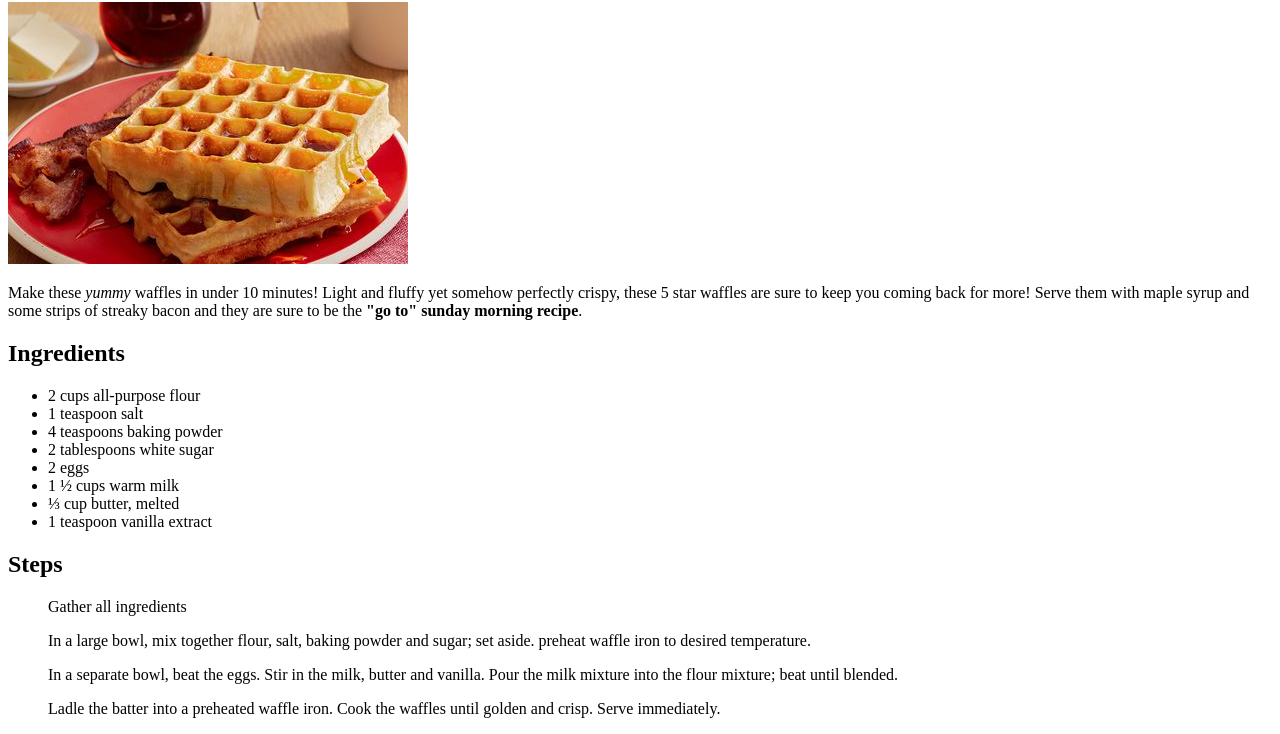
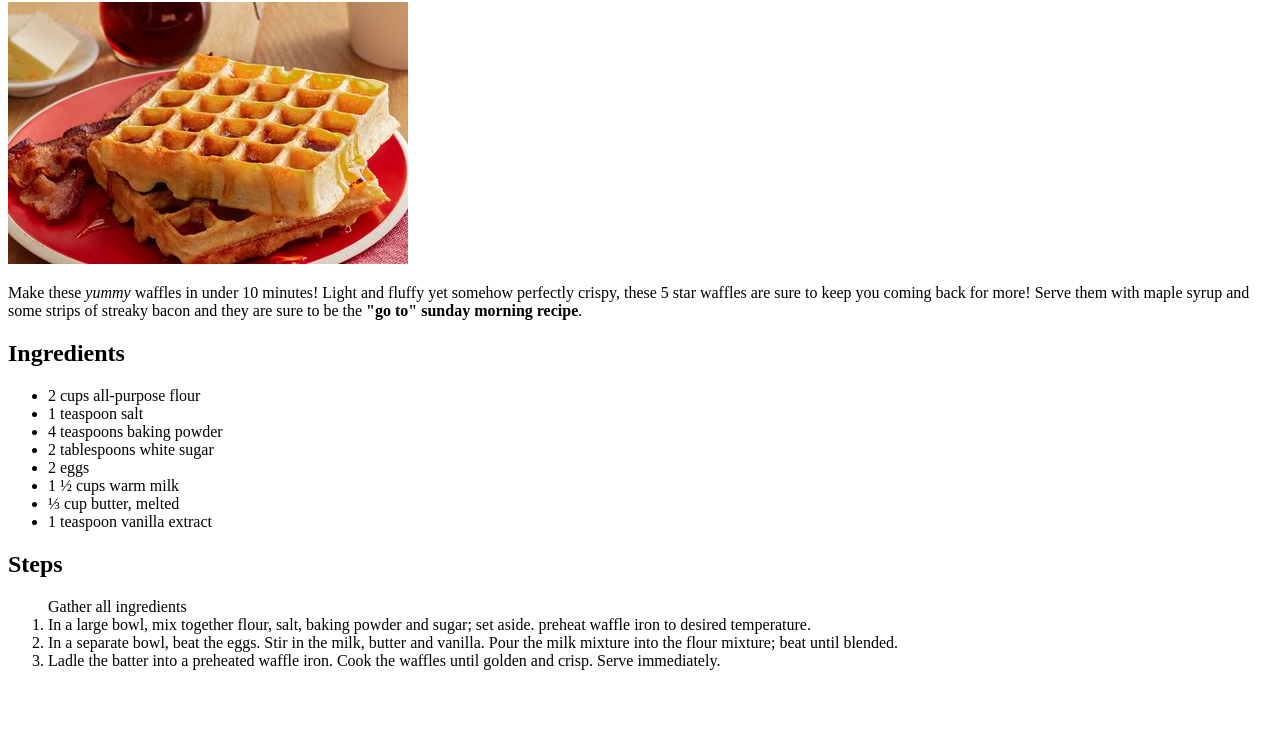
Before and after one commit to fernando-fiddymont/odin-recipes, a plain HTML site: page recipes/waffles.html in a window 1280 px wide. Shown: the part 78-812 px from the top of the page. Drawn offline with Linux system fonts and the light colour scheme.

Commit message:
Fix to ordered list in steps section

```diff
--- a/recipes/waffles.html
+++ b/recipes/waffles.html
@@ -23,20 +23,17 @@
                 <li>⅓ cup butter, melted</li>
                 <li>1 teaspoon vanilla extract</li>
             </ul>
+
         <h2>Steps</h2>
-            <ol>Gather all ingredients</ol>
             <ol>
-                In a large bowl, mix together flour, salt, baking powder and sugar; set aside.
-                preheat waffle iron to desired temperature.
+                <il>Gather all ingredients</li>
+                <li>In a large bowl, mix together flour, salt, baking powder and sugar; set aside.
+                    preheat waffle iron to desired temperature.
+                </li>
+                <li>In a separate bowl, beat the eggs. Stir in the milk, butter and vanilla. Pour
+                    the milk mixture into the flour mixture; beat until blended. </li>
+                <li>Ladle the batter into a preheated waffle iron. Cook the waffles until golden and crisp.
+                    Serve immediately. </li>
             </ol>
-            <ol>
-                In a separate bowl, beat the eggs. Stir in the milk, butter and vanilla. Pour
-                the milk mixture into the flour mixture; beat until blended.
-            </ol>
-            <ol>
-                Ladle the batter into a preheated waffle iron. Cook the waffles until golden and crisp.
-                Serve immediately.
-            </ol>
-
     </body>
 </html>
```
